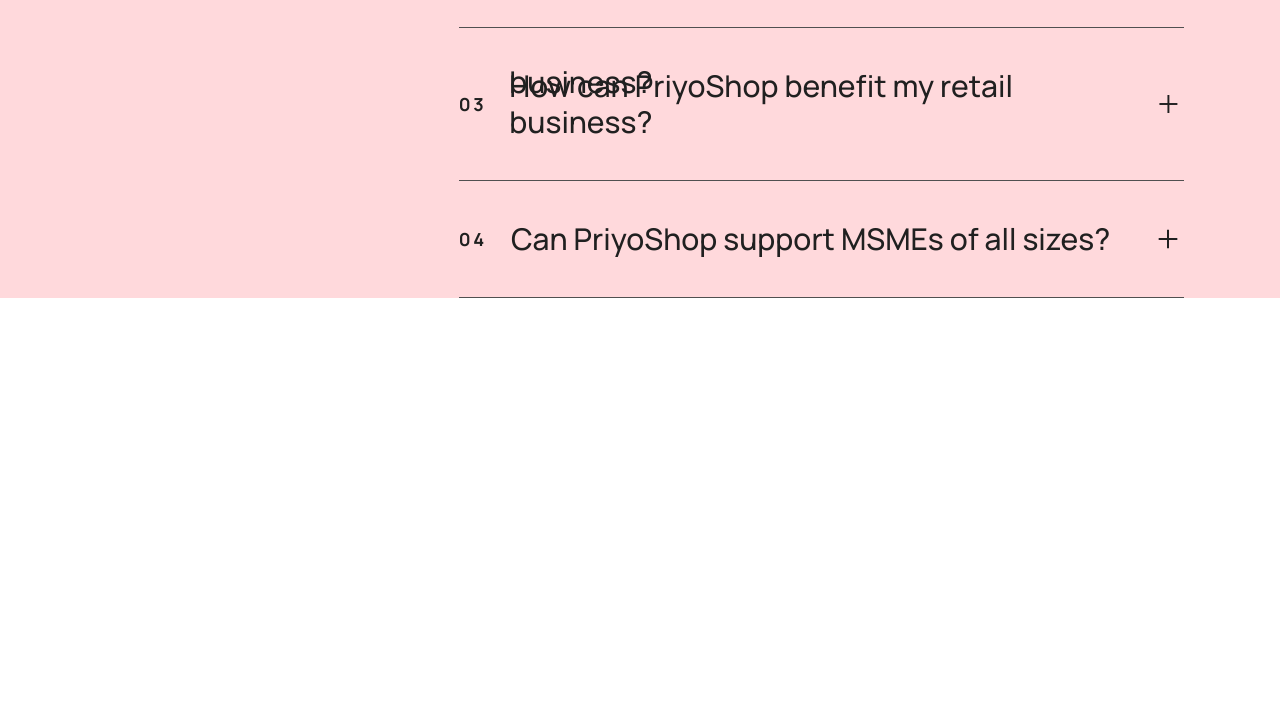
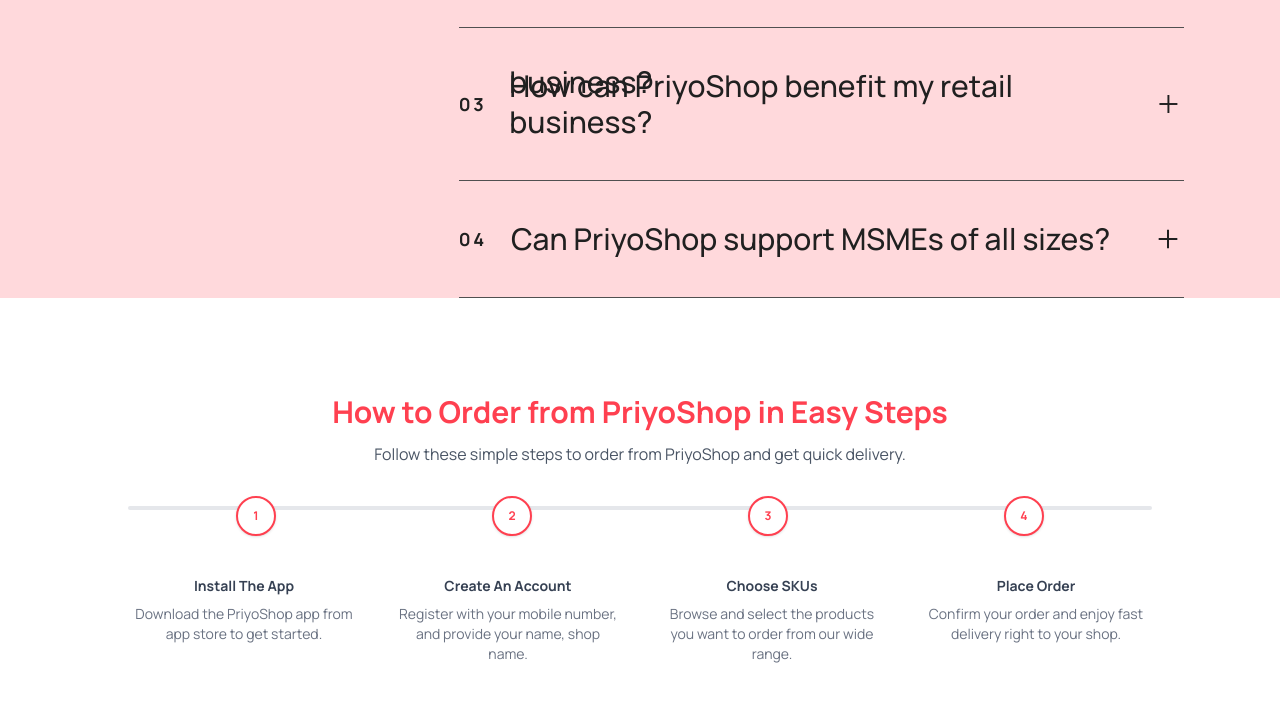
Before and after one commit to hriidzhridoy/priyo-shop-demo, a Next.js app: page / in a window 1280 px wide. Shown: the part 1901-2603 px from the top of the page. Built offline with nearby package versions, Linux system fonts and the light colour scheme.

Commit message:
scroll step timeline

```diff
--- a/src/app/page.tsx
+++ b/src/app/page.tsx
@@ -5,6 +5,7 @@
 import Newblock from "@/components/NewBlock/Newblock";
 import HeroText from "@/components/HeroText";
 import AccordianAnimation from "@/components/AccordionAnimation";
+import ScrollStepsTimeline from "@/components/ScrollStepsTimeline";
 
 export default function Home() {
   const [isLoading, setIsLoading] = useState(true);
@@ -54,6 +55,7 @@
       {/* <Newblock className="pt-20 text-black" /> */}
       <HeroText />
       <AccordianAnimation />
+      <ScrollStepsTimeline />
     </main>
   );
 }
--- /dev/null
+++ b/src/components/ScrollStepsTimeline.jsx
@@ -0,0 +1,137 @@
+"use client";
+
+import React, { useRef } from "react";
+import { motion, useScroll, useTransform } from "framer-motion";
+
+const STEPS = [
+  {
+    title: "Install The App",
+    description: "Download the PriyoShop app from app store to get started.",
+  },
+  {
+    title: "Create An Account",
+    description:
+      "Register with your mobile number, and provide your name, shop name.",
+  },
+  {
+    title: "Choose SKUs",
+    description:
+      "Browse and select the products you want to order from our wide range.",
+  },
+  {
+    title: "Place Order",
+    description:
+      "Confirm your order and enjoy fast delivery right to your shop.",
+  },
+];
+
+export default function ScrollStepsTimeline() {
+  const containerRef = useRef(null);
+
+  // Scroll progress for this section only (0 → 1)
+  const { scrollYProgress } = useScroll({
+    target: containerRef,
+    offset: ["start center", "end center"],
+  });
+
+  // Width of the active (red) progress line
+  const progressWidth = useTransform(scrollYProgress, [0, 1], ["0%", "100%"]);
+
+  return (
+    <section
+      ref={containerRef}
+      className="relative bg-white py-16 md:py-24 px-4"
+    >
+      <div className="mx-auto max-w-5xl text-center mb-10">
+        <h2 className="text-2xl md:text-3xl font-semibold text-[#ff4050]">
+          How to Order from PriyoShop in Easy Steps
+        </h2>
+        <p className="mt-3 text-sm md:text-base text-gray-600">
+          Follow these simple steps to order from PriyoShop and get quick
+          delivery.
+        </p>
+      </div>
+
+      <div className="mx-auto max-w-5xl">
+        {/* Timeline wrapper */}
+        <div className="relative mb-10">
+          {/* Gray base line */}
+          <div className="h-1 w-full rounded-full bg-gray-200" />
+
+          {/* Red progress line */}
+          <motion.div
+            className="absolute left-0 top-0 h-1 rounded-full bg-[#ff4050]"
+            style={{ width: progressWidth }}
+          />
+
+          {/* Step bubbles */}
+          <div className="relative mt-[-14px] flex justify-between">
+            {STEPS.map((step, index) => (
+              <TimelineStep
+                key={step.title}
+                index={index}
+                total={STEPS.length}
+                scrollYProgress={scrollYProgress}
+              />
+            ))}
+          </div>
+        </div>
+
+        {/* Step cards below the line */}
+        <div className="grid gap-8 md:grid-cols-4">
+          {STEPS.map((step, index) => (
+            <motion.div
+              key={step.title}
+              className="flex flex-col items-center text-center"
+              initial={{ opacity: 0, y: 30 }}
+              whileInView={{ opacity: 1, y: 0 }}
+              viewport={{ once: true, amount: 0.3 }}
+              transition={{ delay: index * 0.05, duration: 0.4 }}
+            >
+              <p className="text-sm font-semibold text-gray-700 mb-2">
+                {step.title}
+              </p>
+              <p className="text-xs md:text-sm text-gray-500 max-w-[220px]">
+                {step.description}
+              </p>
+            </motion.div>
+          ))}
+        </div>
+      </div>
+    </section>
+  );
+}
+
+/**
+ * Single step bubble on the line
+ */
+function TimelineStep({ index, total, scrollYProgress }) {
+  const start = index / total;
+  const end = (index + 1) / total;
+
+  // Inner fill grows as this step's segment scrolls into view
+  const fillScale = useTransform(scrollYProgress, [start, end], [0, 1]);
+
+  return (
+    <div className="relative flex w-0 flex-1 justify-center">
+      <div className="relative flex items-center justify-center">
+        {/* Outer circle */}
+        <div className="flex h-10 w-10 items-center justify-center rounded-full border-2 border-[#ff4050] bg-white shadow-sm">
+          {/* Inner fill circle */}
+          <motion.div
+            className="flex h-8 w-8 items-center justify-center rounded-full bg-[#ff4050] text-xs font-semibold text-white"
+            style={{ scale: fillScale }}
+            transition={{ type: "spring", stiffness: 120, damping: 15 }}
+          >
+            {index + 1}
+          </motion.div>
+
+          {/* Static number behind (visible before fill reaches it) */}
+          <span className="absolute text-xs font-semibold text-[#ff4050]">
+            {index + 1}
+          </span>
+        </div>
+      </div>
+    </div>
+  );
+}
```
